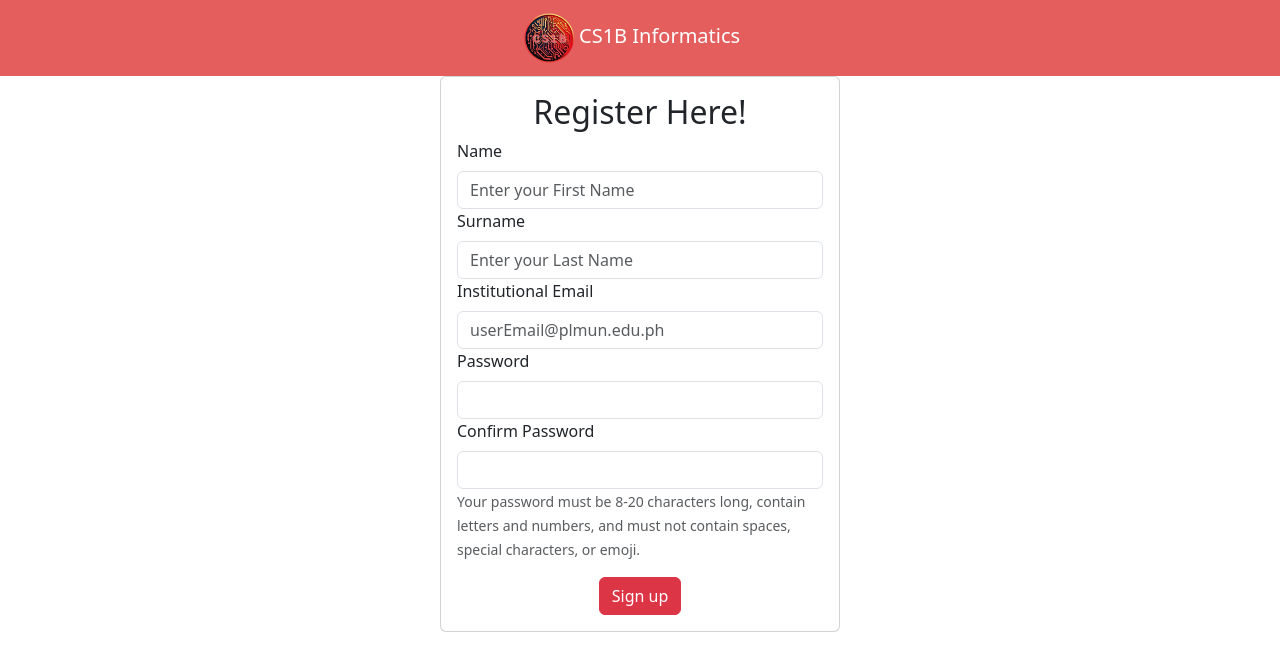
After one commit to Matthew-act546/CS1B-VS-THE-WORLD, a Django app: template templates/sign-upLaw.html in a window 1280 px wide. The commit adds this page. Shown: the top 671 px of the page. Run offline with Django 4.2, Linux system fonts and the light colour scheme; the template is opened without the code that fills it, so the values that code supplies are empty.

Commit message:
april 2 progress

```diff
--- /dev/null
+++ b/templates/sign-upLaw.html
@@ -0,0 +1,55 @@
+<!DOCTYPE html>
+<html lang="en">
+<head>
+    <meta charset="UTF-8">
+    <meta name="viewport" content="width=device-width, initial-scale=1.0">
+    <title><img srcCS1B Informatics!</title>
+
+    <link href="https://cdn.jsdelivr.net/npm/bootstrap@5.3.3/dist/css/bootstrap.min.css" rel="stylesheet"
+      integrity="sha384-QWTKZyjpPEjISv5WaRU9OFeRpok6YctnYmDr5pNlyT2bRjXh0JMhjY6hW+ALEwIH" crossorigin="anonymous">
+    <link rel="stylesheet" href="stylesLaw.css">
+</head>
+<body>
+    <nav class="navbar navbar-expand-lg bg-body-primary">
+        <div class="container-fluid d-flex justify-content-center align-items-center">
+            <a class="navbar-brand text-white" href="indexLaw.html">
+                <img src="./assetsLaw/cs1bLogo.png" style="height: 50px;"> CS1B Informatics
+            </a>
+        </div>
+    </nav>
+
+    <div class="d-flex flex-grow-1 justify-content-center align-items-center">
+        <div class="card" style="width: 400px;">
+            <div class="card-body">
+                <h2 class="text-center">Register Here!</h2>
+                <div>
+                    <label for="inputFirstName" class="form-label">Name</label>
+                    <input id="inputFirstName" class="form-control" type="text" placeholder="Enter your First Name">
+                </div>
+                <div>
+                    <label for="inputLastName" class="form-label">Surname</label>
+                    <input id="inputLastName" class="form-control" type="text" placeholder="Enter your Last Name">
+                </div>
+                <div>
+                    <label for="inputEmail" class="form-label">Institutional Email</label>
+                    <input id="inputEmail" class="form-control" type="email" placeholder="userEmail@plmun.edu.ph">
+                </div>
+                <div>
+                    <label for="inputPassword" class="form-label">Password</label>
+                    <input type="password" id="inputPassword" class="form-control">
+                </div>
+                <div>
+                    <label for="confirmPassword" class="form-label">Confirm Password</label>
+                    <input type="password" id="confirmPassword" class="form-control">
+                </div>
+                <small class="form-text">Your password must be 8-20 characters long, contain letters and numbers, and must not contain spaces, special characters, or emoji.</small>
+                <div class="text-center mt-3">
+                    <button type="submit" class="btn btn-danger">Sign up</button>
+                </div>
+            </div>
+        </div>
+        </div>
+    </div>
+
+</body>
+</html>
--- /dev/null
+++ b/templates/stylesLaw.css
@@ -0,0 +1,33 @@
+:root {
+    --primary-color: #e45e5e;
+    --secondary-color: #630fd1;
+    --font-size: 16px;
+}
+.bg-body-primary {
+    background-color: var(--primary-color) !important;
+}
+.navbar{
+    background-color: #e8593c;
+}
+img {
+    width: 50px;
+    height: 50px;
+}
+.form-check-input {
+    width: 1.2em;
+    height: 1.2em;
+    border-color: rgb(255, 255, 255);
+    background-color: transparent;
+}
+.form-check-input:checked {
+    background-color: red;
+    border-color: red;
+}
+::selection {
+    background-color: #e45e5e;
+    color: white;
+}
+
+/* .card {
+    width: 50%;
+} */
```
Also changed, not shown: templates/indexLaw.html (+46 -26 lines), templates/assetsLaw/bear.png (added), templates/assetsLaw/cs1bLogo.png (added), templates/assetsLaw/registerBear.png (added), templates/assetsLaw/sampleImage.jpg (added).
